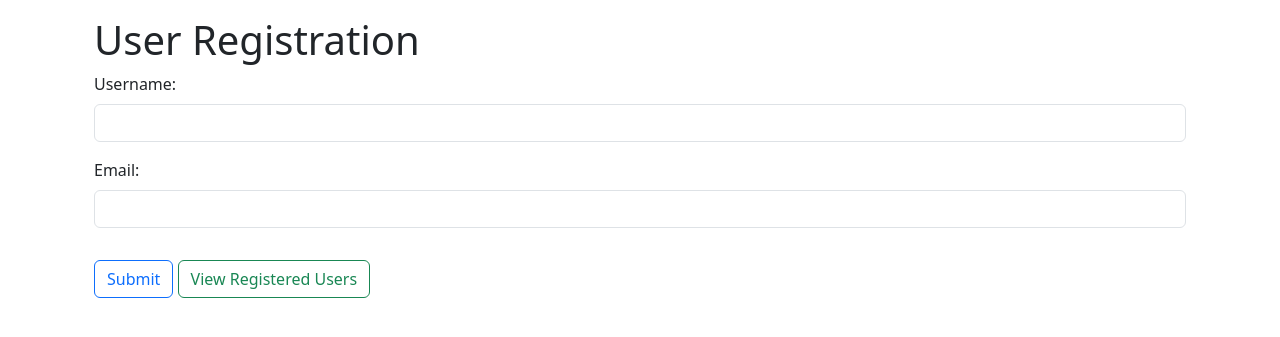
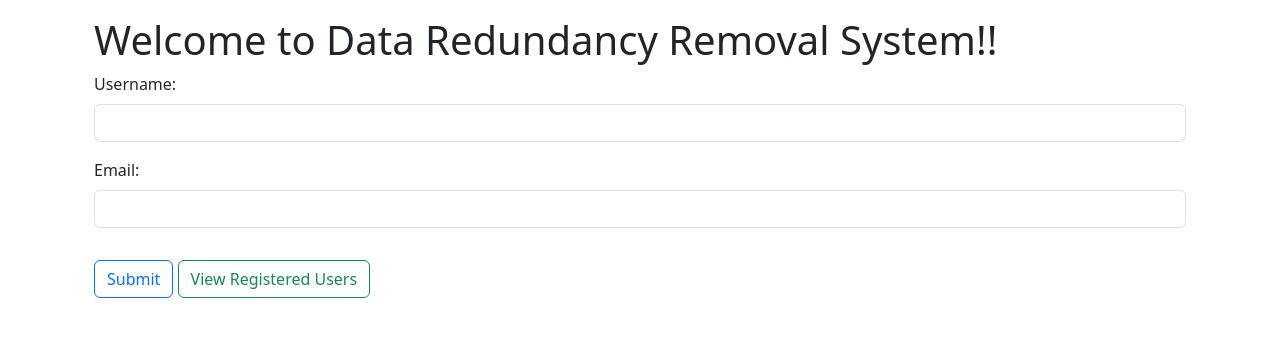
Before and after one commit to HetGangani/CodeAlpha_DataRedundancyRemovalSystem, a Flask app: page / in a window 1280 px wide. Shown: the top 337 px of the page. Run offline with Flask 3, Linux system fonts and the light colour scheme.

Commit message:
Final and last commit

```diff
--- a/templates/index.html
+++ b/templates/index.html
@@ -10,7 +10,7 @@
 <body>
     <div class="container">
         <div class="container my-3">
-            <h1>User Registration</h1>
+            <h1>Welcome to Data Redundancy Removal System!!</h1>
             {% with messages = get_flashed_messages(with_categories=true) %}
 
             {% if messages %}
```
